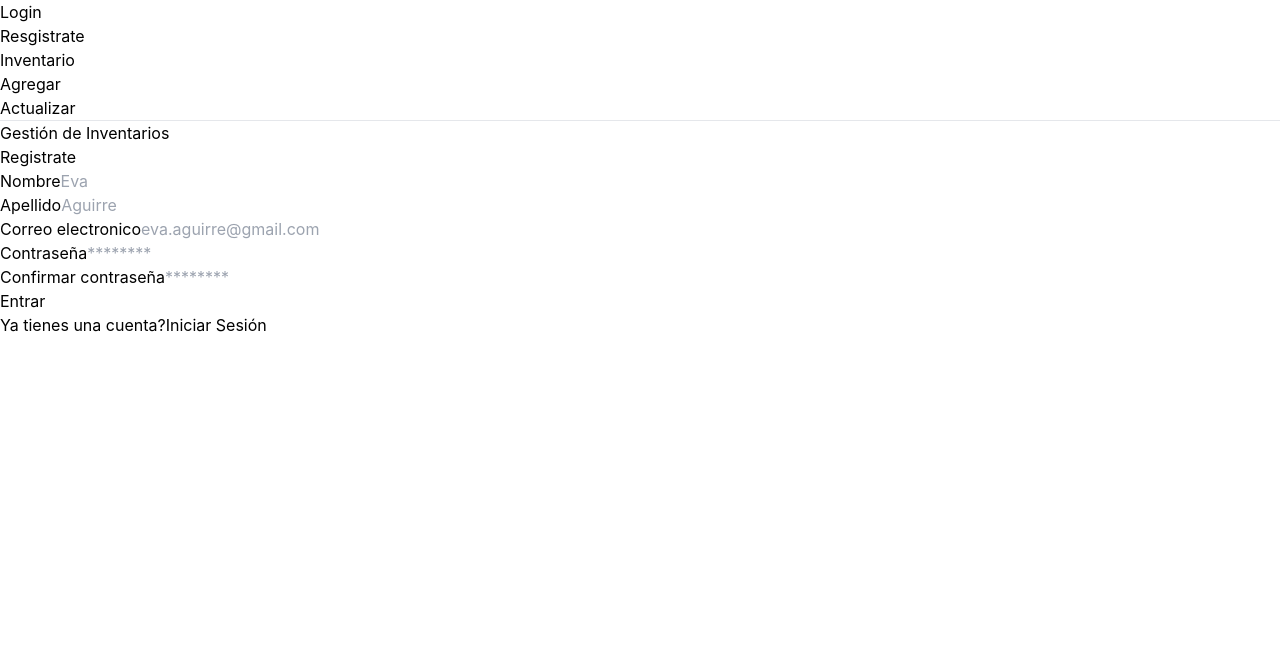
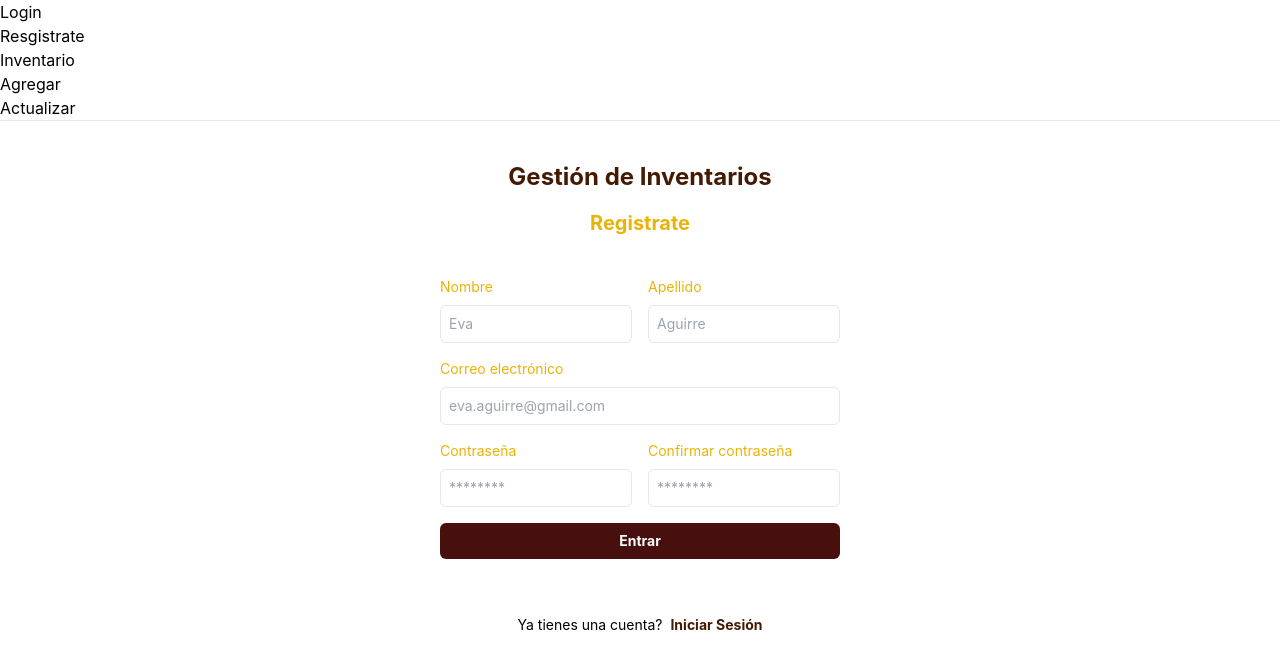
Before and after one commit to LeUwUr/c4inventario, a React (Create React App) app: page /registration in a window 1280 px wide. Shown: the top 668 px of the page. Built offline with nearby package versions, Linux system fonts and the light colour scheme.

Commit message:
Realizadas modificaciones de diseño en las páginas de inicio de sesión y registro, además de añadir funcionalidades.

```diff
--- a/src/Login.jsx
+++ b/src/Login.jsx
@@ -1,9 +1,15 @@
-import React from "react";
+import React, { useState } from "react";
 import { Link } from "react-router-dom";
 
 function LoginPage() {
+  const [showPassword, setShowPassword] = useState(false);
+
+  const togglePasswordVisibility = () => {
+    setShowPassword(!showPassword);
+  };
+
   return (
-    <div className="flex justify-center items-center h-screen bg-gray-100">
+    <div className="flex justify-center items-center h-screen bg-gray-50">
       <div className="w-96 p-8 bg-white shadow-md rounded-lg">
         <div className="flex justify-center">
           {/* Logo */}
@@ -40,17 +46,39 @@ function LoginPage() {
           >
             Contraseña
           </label>
+          <div className="relative">
             <input
               className="w-full p-2 border rounded-md"
-            type="password"
+              type={showPassword ? "text" : "password"}
               id="password"
               placeholder="********"
             />
+            <span
+              className="absolute right-4 top-1/2 transform -translate-y-1/2 cursor-pointer"
+              onClick={togglePasswordVisibility}
+            >
+              {showPassword ? (
+                <img
+                  src="view.png"
+                  alt="Mostrar Contraseña"
+                  width="20"
+                  height="20"
+                />
+              ) : (
+                <img
+                  src="hide.png"
+                  alt="Ocultar Contraseña"
+                  width="20"
+                  height="20"
+                />
+              )}
+            </span>
+          </div>
         </div>
 
         {/* Login Button */}
         <div className="mb-4">
-          <Link to ="/inventory">
+          <Link to="/inventory">
             <button className="w-full p-2 maroon-button rounded-md hover:bg-maroon-800 focus:outline-none">
               <strong>Entrar</strong>
             </button>
@@ -74,7 +102,9 @@ function LoginPage() {
           <p className="text-sm">
             No tienes una cuenta?{" "}
             <span className="text-amber-950 cursor-pointer">
-              <Link to="/registration"><strong>Registrate</strong></Link>
+              <Link to="/registration">
+                <strong>Registrate</strong>
+              </Link>
             </span>
           </p>
         </div>
--- a/src/Registration.jsx
+++ b/src/Registration.jsx
@@ -1,91 +1,117 @@
 import React, { useState } from "react";
 import { Link } from "react-router-dom";
 
-
-// This is the Registration Component
 const RegistrationPage = () => {
-  // State hooks for input values
   const [name, setName] = useState("");
   const [surname, setSurname] = useState("");
   const [email, setEmail] = useState("");
   const [password, setPassword] = useState("");
   const [confirmPassword, setConfirmPassword] = useState("");
+  const [passwordError, setPasswordError] = useState("");
 
-  // Handle registration submission
+  const comparePasswords = () => {
+    if (password !== confirmPassword) {
+      setPasswordError("Las contraseñas no coinciden");
+    } else {
+      setPasswordError("");
+    }
+  };
+
   const handleSubmit = (e) => {
     e.preventDefault();
-    // Here, you can add functionality to handle registration, e.g. API call
+    comparePasswords();
 
-    if (password !== confirmPassword) {
-      alert("Passwords do not match!");
-      return;
+    if (!passwordError) {
+      // Aquí puedes agregar tu lógica de envío de formulario
     }
-
-    console.log("Submitted:", { name, surname, email, password });
   };
 
   return (
-    <div className="registration-container">
-      <h1>Gestión de Inventarios</h1>
-      <h2>Registrate</h2>
+    <div className="container mx-auto text-sm mt-10 px-4 md:px-0">
+      <h1 className="text-2xl font-bold text-amber-950 mb-4 text-center">
+        Gestión de Inventarios
+      </h1>
+      <h2 className="text-xl font-bold text-yellow-500 mb-4 text-center">Registrate</h2>
 
-      <form onSubmit={handleSubmit}>
-        <div className="input-group">
-          <label>Nombre</label>
+      <form
+        onSubmit={handleSubmit}
+        className="bg-white px-6 pt-6 pb-6 mb-4 mx-auto max-w-md"
+      >
+        <div className="mb-4 flex">
+          <div className="w-1/2 mr-2">
+            <label className="block text-yellow-500 text-sm mb-2">Nombre</label>
             <input
               type="text"
               value={name}
               onChange={(e) => setName(e.target.value)}
               placeholder="Eva"
+              className="w-full p-2 border rounded-md"
             />
           </div>
-
-        <div className="input-group">
-          <label>Apellido</label>
+          <div className="w-1/2 ml-2">
+            <label className="block text-yellow-500 text-sm mb-2">Apellido</label>
             <input
               type="text"
               value={surname}
               onChange={(e) => setSurname(e.target.value)}
               placeholder="Aguirre"
+              className="w-full p-2 border rounded-md"
             />
           </div>
+        </div>
 
-        <div className="input-group">
-          <label>Correo electronico</label>
+        <div className="mb-4">
+          <label className="block text-yellow-500 text-sm mb-2">Correo electrónico</label>
           <input
             type="email"
             value={email}
             onChange={(e) => setEmail(e.target.value)}
             placeholder="eva.aguirre@gmail.com"
+            className="w-full p-2 border rounded-md"
           />
         </div>
 
-        <div className="input-group">
-          <label>Contraseña</label>
+        <div className="mb-4 flex">
+          <div className="w-1/2 mr-2">
+            <label className="block text-yellow-500 text-sm mb-2">Contraseña</label>
             <input
               type="password"
               value={password}
               onChange={(e) => setPassword(e.target.value)}
               placeholder="********"
+              className="w-full p-2 border rounded-md"
             />
           </div>
-
-        <div className="input-group">
-          <label>Confirmar contraseña</label>
+          <div className="w-1/2 ml-2">
+            <label className="block text-yellow-500 text-sm mb-2">Confirmar contraseña</label>
             <input
               type="password"
               value={confirmPassword}
               onChange={(e) => setConfirmPassword(e.target.value)}
               placeholder="********"
+              className="w-full p-2 border rounded-md"
             />
           </div>
+        </div>
 
-        <button type="submit">Entrar</button>
+        <div className="mb-4">
+          {passwordError && <p className="text-red-500 text-sm">{passwordError}</p>}
+        </div>
+
+        <div className="mb-4">
+          <Link to="/inventory">
+            <button className="w-full p-2 maroon-button rounded-md hover:bg-maroon-800 focus:outline-none">
+              <strong>Entrar</strong>
+            </button>
+          </Link>
+        </div>
       </form>
 
-      <div className="login-prompt">
+      <div className="text-center">
         Ya tienes una cuenta?
-          <Link to="/login">Iniciar Sesión</Link>
+        <Link to="/login" className="ml-2 text-amber-950 cursor-pointer">
+          <strong>Iniciar Sesión</strong>
+        </Link>
       </div>
     </div>
   );
```
Also changed, not shown: public/hide.png (added), public/view.png (added). Lines whose indentation alone changed are shown as unchanged.
